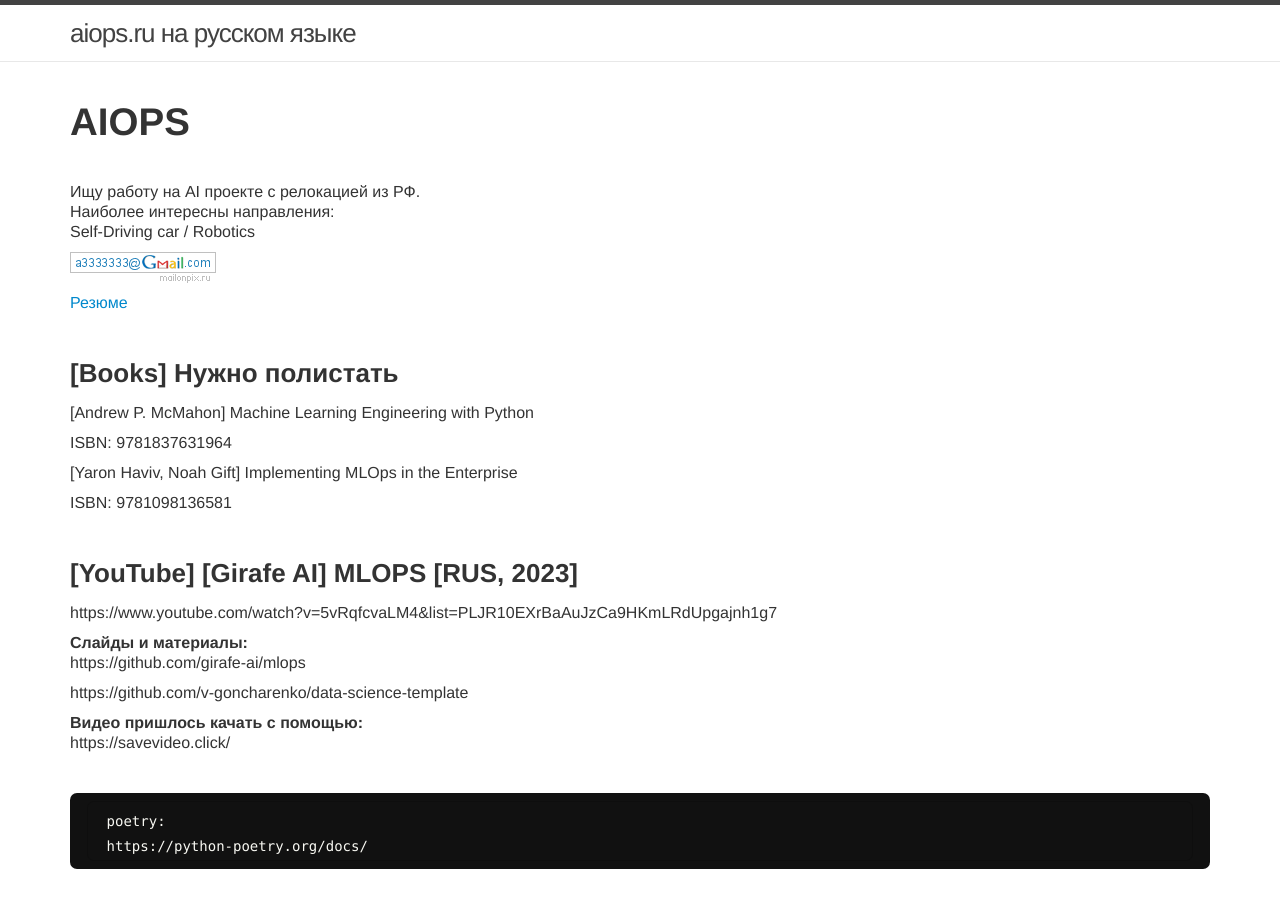
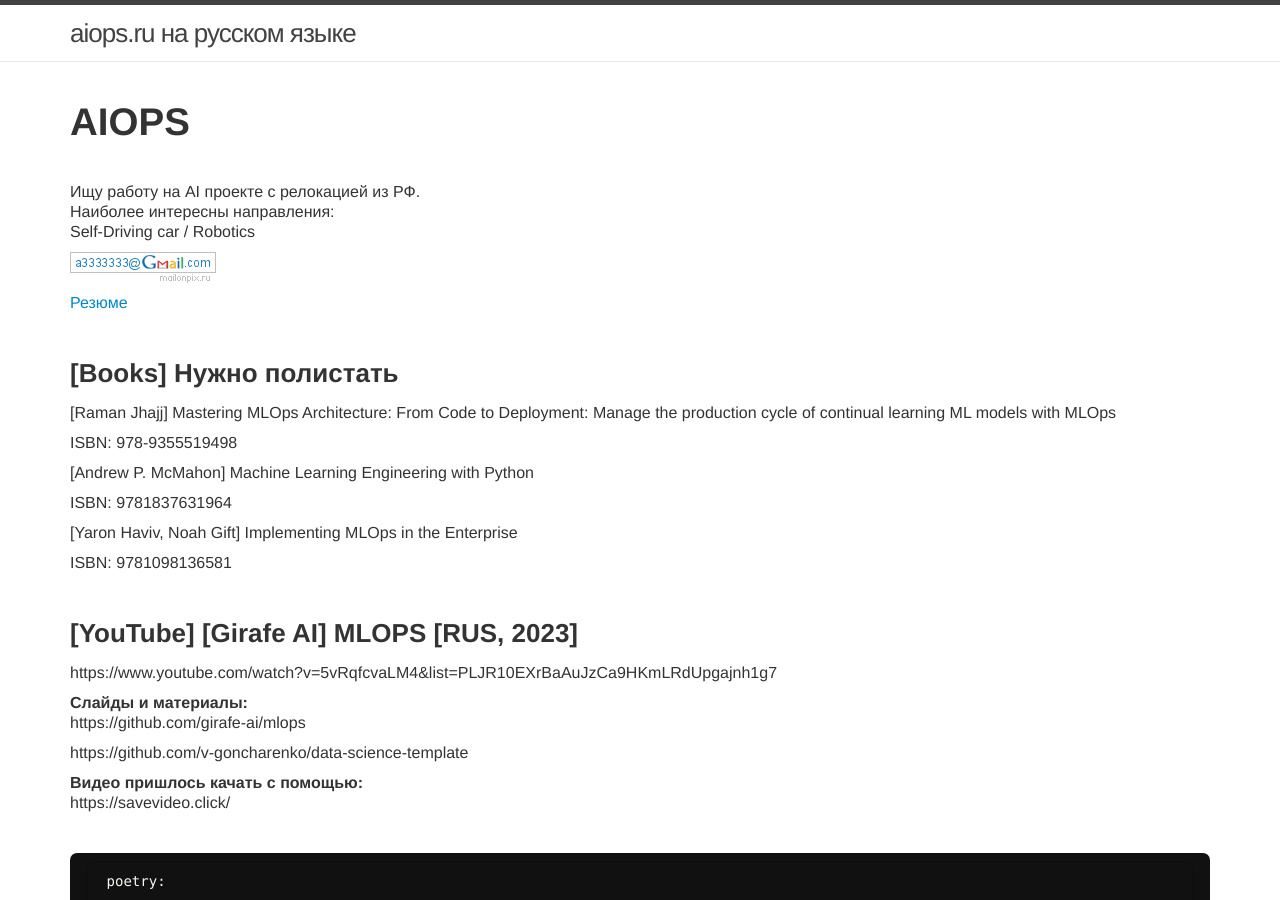
Before and after one commit to webmakaka/docs.mlops.ru, a Jekyll site: the page built from website/00-index.md, in a window 1280 px wide and 900 px high. Built offline with Jekyll 4.4.1, drawn with Linux system fonts in a browser that asks for light colours.

Commit message:
Update 00-index.md

```diff
--- a/website/00-index.md
+++ b/website/00-index.md
@@ -22,10 +22,14 @@ Self-Driving car / Robotics <br/>
 
 ### [Books] Нужно полистать
 
+
+[Raman Jhajj] Mastering MLOps Architecture: From Code to Deployment: Manage the production cycle of continual learning ML models with MLOps
+
+ISBN: 978-9355519498
+
 [Andrew P. McMahon] Machine Learning Engineering with Python
 
 ISBN: 9781837631964
-
 
 [Yaron Haviv, Noah Gift] Implementing MLOps in the Enterprise
 
```
